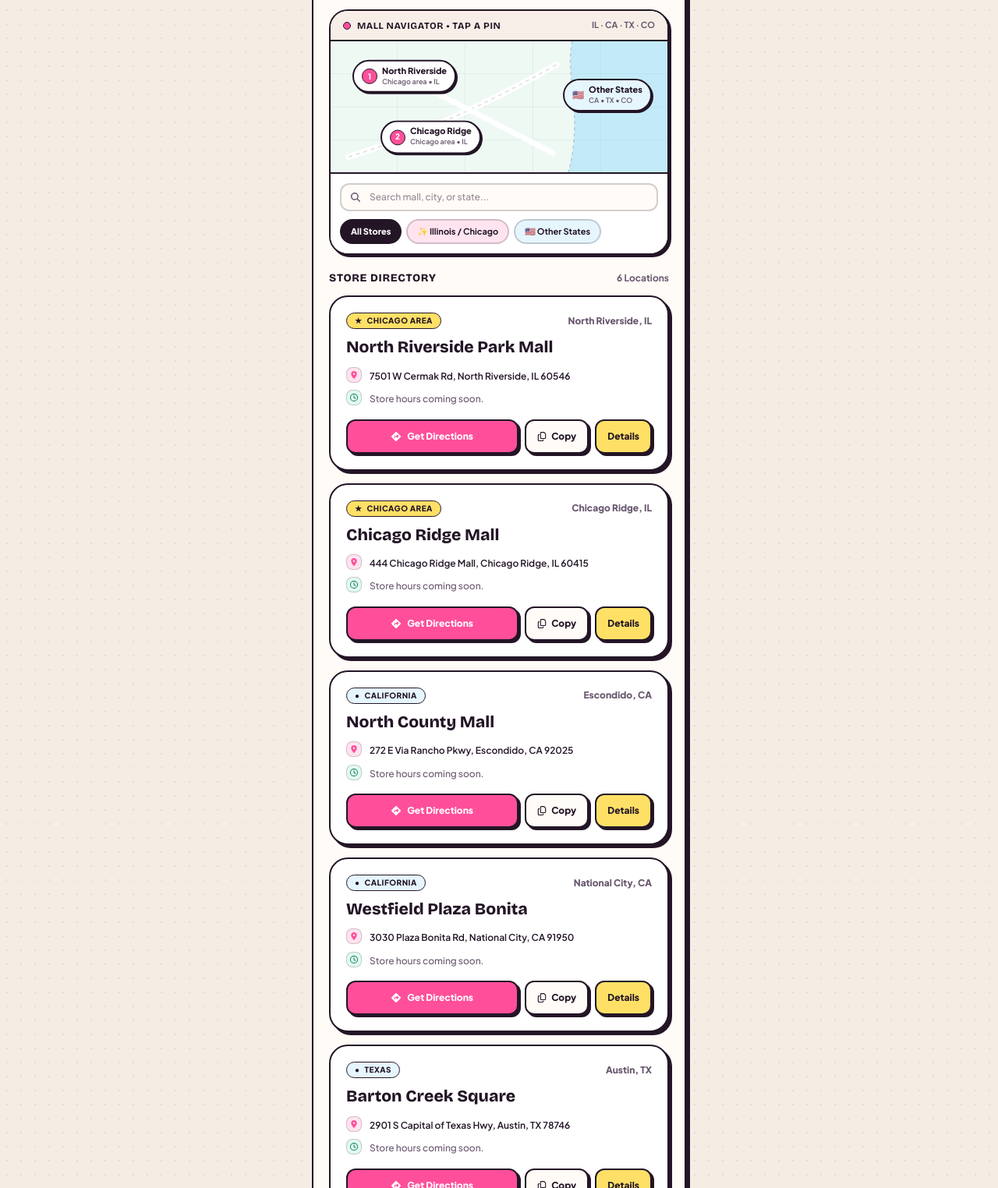
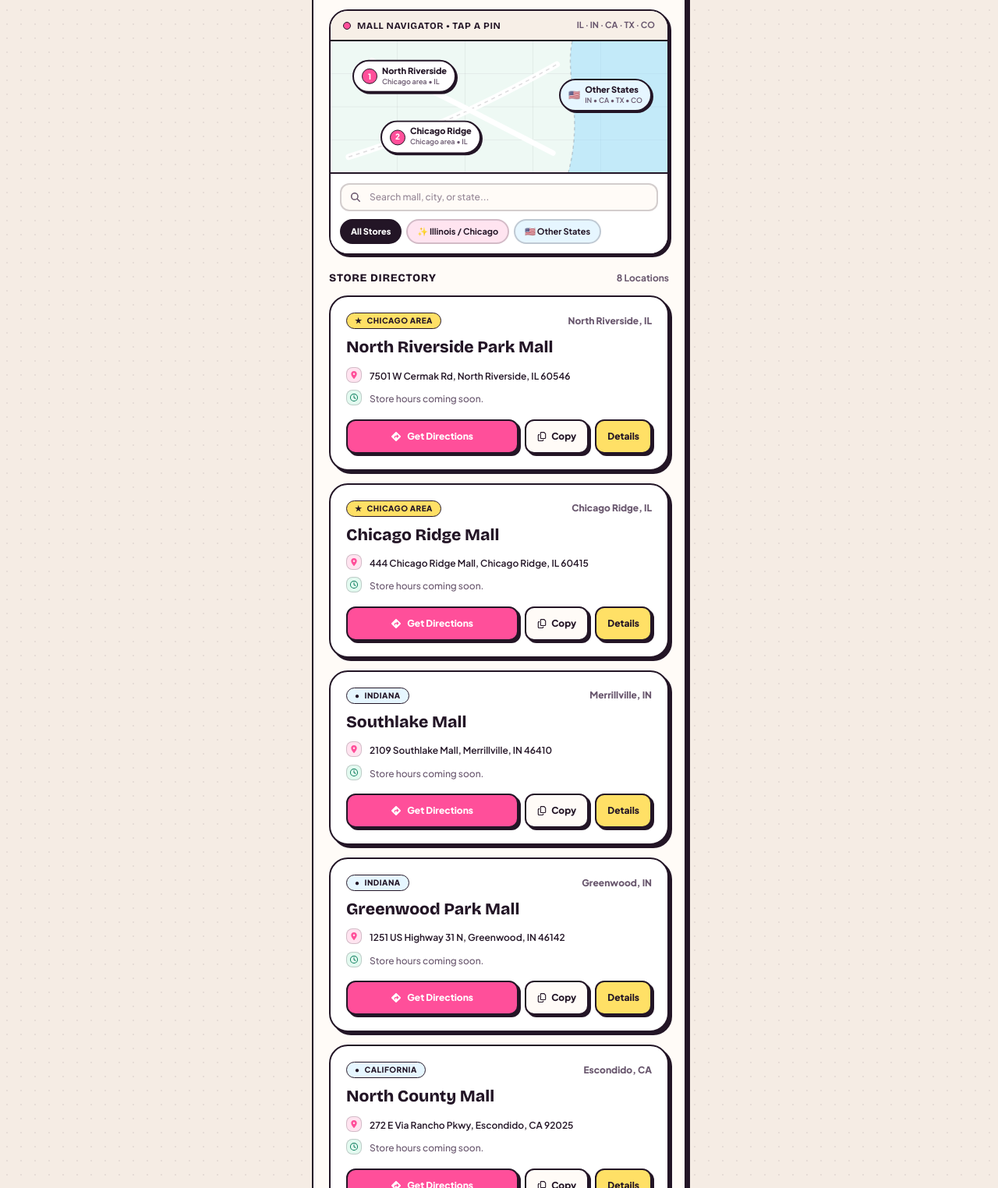
Before and after one commit to YavasEmirhan/hellosweetieusa, a plain HTML site: page index.html in a window 1280 px wide. Shown: the part 320-1844 px from the top of the page at 78% size. Drawn offline with Linux system fonts and the light colour scheme.

Commit message:
Add Southlake Mall and Greenwood Park Mall (Indiana)

```diff
--- a/index.html
+++ b/index.html
@@ -4,7 +4,7 @@
     <meta charset="UTF-8">
     <meta name="viewport" content="width=device-width, initial-scale=1.0">
     <title>Hello Sweetie USA | Find Your Store &amp; Play Sweetie Claw</title>
-    <meta name="description" content="Find your nearest Hello Sweetie store and play Sweetie Claw. Candy, plushies, toys and gifts in malls across Illinois, California, Texas and Colorado.">
+    <meta name="description" content="Find your nearest Hello Sweetie store and play Sweetie Claw. Candy, plushies, toys and gifts in malls across Illinois, Indiana, California, Texas and Colorado.">
     <meta name="theme-color" content="#FF4F9A">
     <meta name="color-scheme" content="light only">
     <link rel="canonical" href="https://hellosweetieusa.navynightcreative.com/">
@@ -254,7 +254,7 @@
                         <span class="w-2.5 h-2.5 rounded-full bg-boutique-pink border border-boutique-ink"></span>
                         <span class="font-display font-bold text-xs uppercase tracking-wider text-boutique-ink">Mall Navigator • Tap a Pin</span>
                     </div>
-                    <span class="text-[11px] font-bold text-boutique-muted" id="mapActiveLabel">IL · CA · TX · CO</span>
+                    <span class="text-[11px] font-bold text-boutique-muted" id="mapActiveLabel">IL · IN · CA · TX · CO</span>
                 </div>
 
                 <div class="relative h-[168px] bg-[#EEF9F4] overflow-hidden select-none">
@@ -287,7 +287,7 @@
                         <span class="text-xs">🇺🇸</span>
                         <span class="text-left">
                             <span class="block text-[11px] font-extrabold leading-none text-boutique-ink">Other States</span>
-                            <span class="block text-[9px] font-semibold text-boutique-muted mt-0.5">CA • TX • CO</span>
+                            <span class="block text-[9px] font-semibold text-boutique-muted mt-0.5">IN • CA • TX • CO</span>
                         </span>
                     </button>
                 </div>
@@ -557,6 +557,22 @@
                 notes: ['This store is not on the Instagram store list yet; we only know it from the Drive photos. Ask whether it is open and what the unit number is.', 'Store hours, phone number and where the store is inside the mall are still needed.']
             },
             {
+                id: 'southlake', mallName: 'Southlake Mall', city: 'Merrillville', state: 'IN', stateName: 'Indiana',
+                regionGroup: 'other-states', isFeatured: false, badge: 'INDIANA', badgeBg: 'bg-boutique-skySoft',
+                street: '2109 Southlake Mall', unit: null, unitConfirmed: false, zip: '46410',
+                hours: null, hoursConfirmed: false, wayfinding: null, phone: null,
+                lat: 41.4710, lng: -87.3120,
+                notes: ['Mall address only. Unit number, hours, phone and in-mall location still needed.']
+            },
+            {
+                id: 'greenwood-park', mallName: 'Greenwood Park Mall', city: 'Greenwood', state: 'IN', stateName: 'Indiana',
+                regionGroup: 'other-states', isFeatured: false, badge: 'INDIANA', badgeBg: 'bg-boutique-skySoft',
+                street: '1251 US Highway 31 N', unit: null, unitConfirmed: false, zip: '46142',
+                hours: null, hoursConfirmed: false, wayfinding: null, phone: null,
+                lat: 39.6329, lng: -86.1205,
+                notes: ['Mall address only. Unit number, hours, phone and in-mall location still needed.', 'The mall directory lists a store called "Hello Candy", not Hello Sweetie. Ask whether this is the same store.']
+            },
+            {
                 id: 'north-county', mallName: 'North County Mall', city: 'Escondido', state: 'CA', stateName: 'California',
                 regionGroup: 'other-states', isFeatured: false, badge: 'CALIFORNIA', badgeBg: 'bg-boutique-skySoft',
                 street: '272 E Via Rancho Pkwy', unit: null, unitConfirmed: false, zip: '92025',
@@ -587,14 +603,6 @@
                 hours: null, hoursConfirmed: false, wayfinding: null, phone: null,
                 lat: 39.7107, lng: -104.8125,
                 notes: ['Mall address only. Unit number, hours, phone and in-mall location still needed.']
-            },
-            {
-                id: 'indiana', mallName: 'Indiana store', city: 'City to confirm', state: 'IN', stateName: 'Indiana',
-                regionGroup: 'other-states', isFeatured: false, badge: 'INDIANA', badgeBg: 'bg-boutique-skySoft',
-                street: '', unit: null, unitConfirmed: false, zip: '',
-                hours: null, hoursConfirmed: false, wayfinding: null, phone: null,
-                lat: null, lng: null, hidden: true,
-                notes: ['The Instagram bio lists Indiana, but no post names this store. Ask for the mall, address and hours. It stays hidden for customers until then.']
             }
         ];
 
```
Also changed, not shown: og-image.png, 1 other file.
